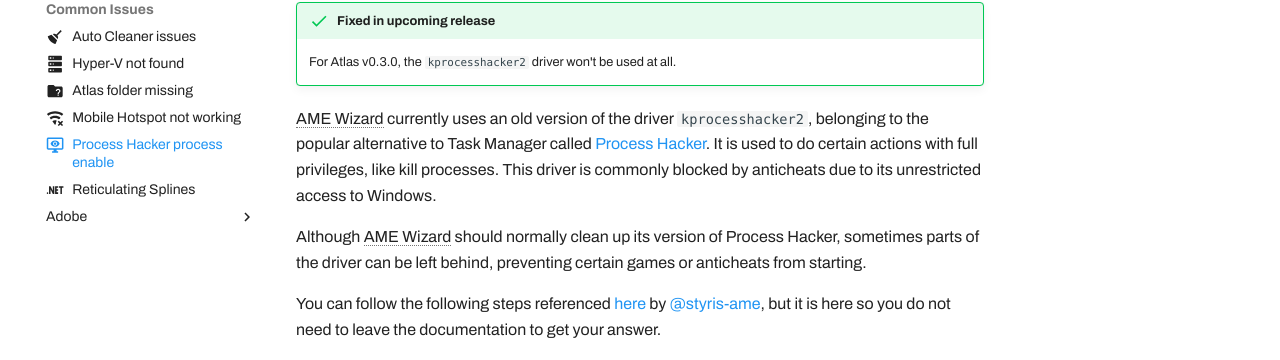
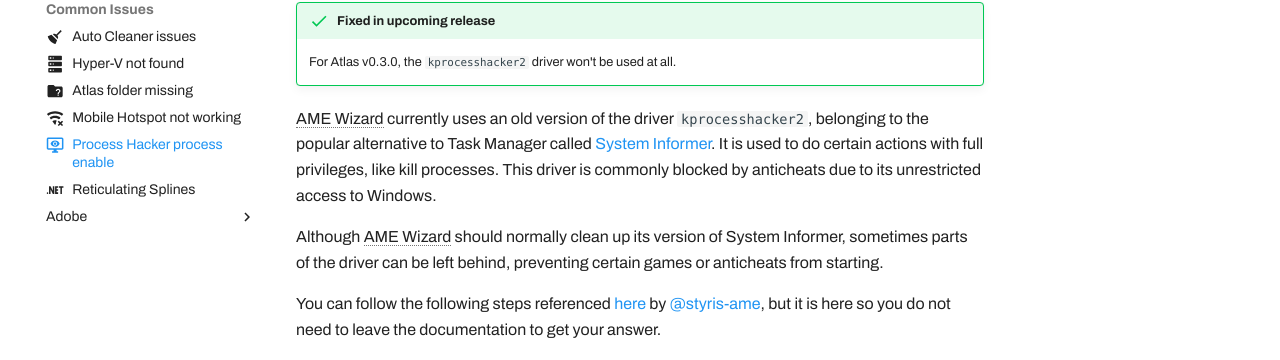
Before and after one commit to Atlas-OS/docs, an MkDocs documentation site: the page built from docs/troubleshooting/common-issues/process-hacker.md, in a window 1280 px wide. Shown: the part 316-676 px from the top of the page. Built offline with MkDocs 1.6.1 and Material for MkDocs 9.7.7, drawn with Linux system fonts in a browser that asks for light colours; some web fonts are replaced; comment, search, counter and statistics services are not loaded.

Commit message:
Change Process Hacker to System Informer

```diff
--- a/docs/troubleshooting/common-issues/process-hacker.md
+++ b/docs/troubleshooting/common-issues/process-hacker.md
@@ -1,14 +1,14 @@
 ---
-description: How to delete AME Process Hacker on AtlasOS
+description: How to delete AME System Informer on AtlasOS
 icon: material/monitor-eye
 ---
 
 !!! success "Fixed in upcoming release"
     For Atlas v0.3.0, the `kprocesshacker2` driver won't be used at all.
 
-AME Wizard currently uses an old version of the driver `kprocesshacker2`, belonging to the popular alternative to Task Manager called [Process Hacker](https://processhacker.sourceforge.io/). It is used to do certain actions with full privileges, like kill processes. This driver is commonly blocked by anticheats due to its unrestricted access to Windows.
+AME Wizard currently uses an old version of the driver `kprocesshacker2`, belonging to the popular alternative to Task Manager called [System Informer](https://systeminformer.sourceforge.io/). It is used to do certain actions with full privileges, like kill processes. This driver is commonly blocked by anticheats due to its unrestricted access to Windows.
 
-Although AME Wizard should normally clean up its version of Process Hacker, sometimes parts of the driver can be left behind, preventing certain games or anticheats from starting.
+Although AME Wizard should normally clean up its version of System Informer, sometimes parts of the driver can be left behind, preventing certain games or anticheats from starting.
 
 You can follow the following steps referenced [here](https://github.com/Atlas-OS/Atlas/issues/730#issuecomment-1522501012) by [@styris-ame](https://github.com/styris-ame), but it is here so you do not need to leave the documentation to get your answer.
 
```
